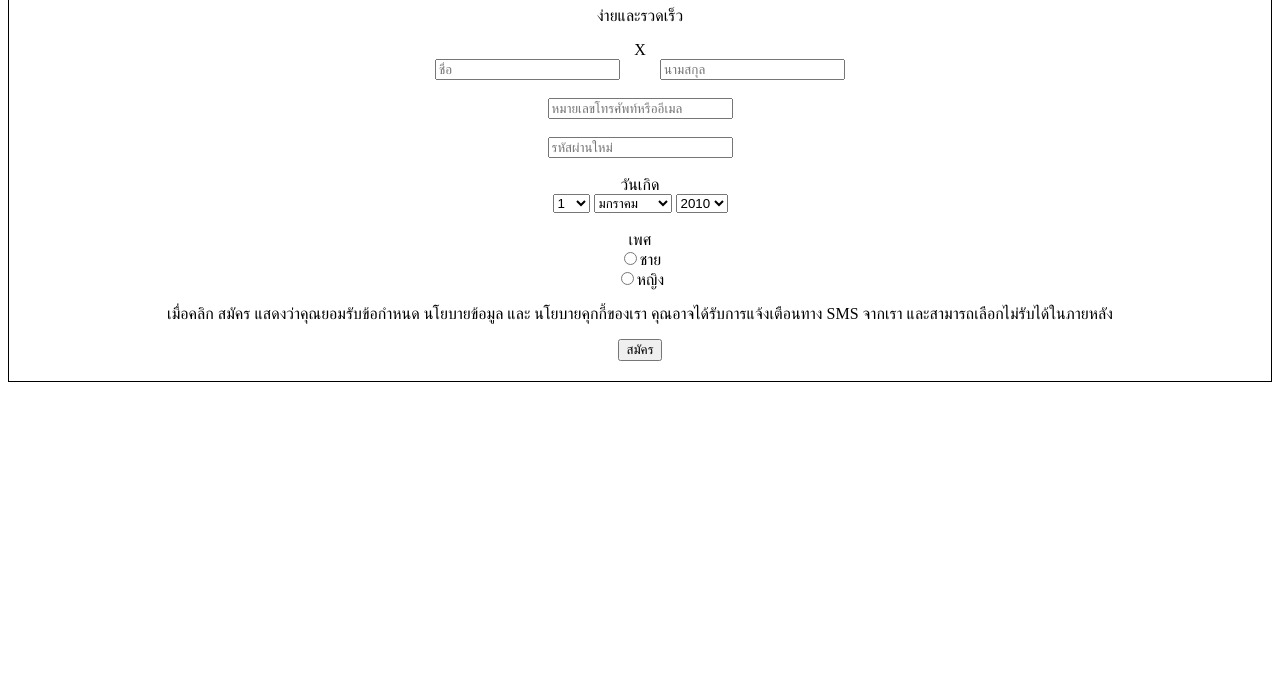
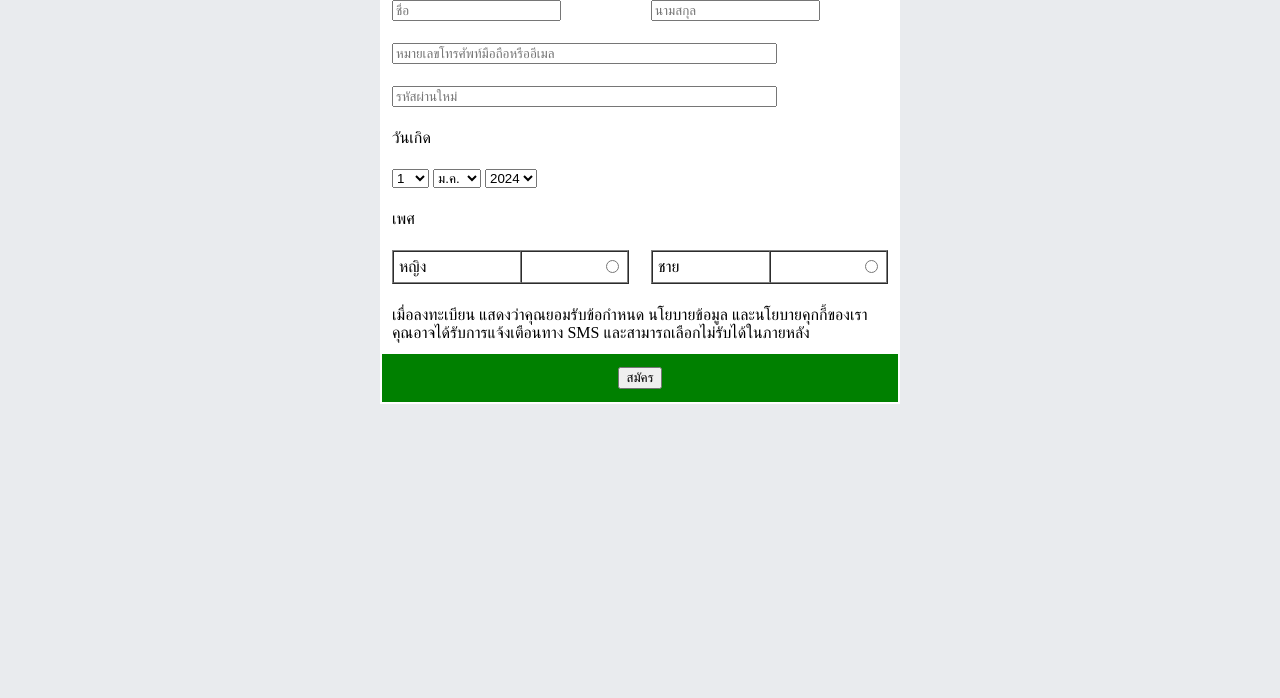
Before and after one commit to tanapat23/ENGSE611, a plain HTML site: page Exam/ExamLab1.html in a window 1280 px wide. Shown: the part 102-800 px from the top of the page. Drawn offline with Linux system fonts and the light colour scheme.

Commit message:
Add files via upload

```diff
--- a/Exam/ExamLab1.html
+++ b/Exam/ExamLab1.html
@@ -1,101 +1,188 @@
 <!DOCTYPE html>
-<html lang="en">
+<html lang="th">
 <head>
-    <meta charset="UTF-8">
-    <meta name="viewport" content="width=device-width, initial-scale=1.0">
-    <title>Document</title>
+<meta charset="UTF-8">
+<title>สมัคร</title>
 </head>
-<body align="center">
-    <div class="container" width="800px" hight="600px" style="border:1px solid black; padding:20px;">
-        <div class="title" align="between">
-            <div class="title-l">
-                <h1>สมัคร</h1>
-                <p>ง่ายและรวดเร็ว</p>
-            <div>
-                <div class="title-r">
-                    X
-                </div>
-        </div>
-        <form>
-            <input type="text" placeholder="ชื่อ">&nbsp; &nbsp; &nbsp; &nbsp; &nbsp;
-            <input type="text" placeholder="นามสกุล">
-            <br><br>
-            <input type="text" placeholder="หมายเลขโทรศัพท์หรืออีเมล">
-            <br><br>
-            <input type="password" placeholder="รหัสผ่านใหม่">
-            <br><br>
-            <label>วันเกิด</label>
-            <br>
-            <select>
-            <option value="date">1</option>
-            <option value="date">2</option>
-            <option value="date">3</option>
-            <option value="date">4</option>
-            <option value="date">5</option>
-            <option value="date">6</option>
-            <option value="date">7</option>
-            <option value="date">8</option>
-            <option value="date">9</option>
-            <option value="date">10</option>
-            <option value="date">11</option>
-            <option value="date">12</option>
-            <option value="date">13</option>
-            <option value="date">14</option>
-            <option value="date">15</option>
-            <option value="date">16</option>
-            <option value="date">17</option>
-            <option value="date">18</option>
-            <option value="date">19</option>
-            <option value="date">20</option>
-            <option value="date">21</option>
-            <option value="date">22</option>
-            <option value="date">23</option>
-            <option value="date">24</option>
-            <option value="date">25</option>
-            <option value="date">26</option>
-            <option value="date">27</option>
-            <option value="date">28</option>
-            <option value="date">29</option>
-            <option value="date">30</option>
-            <option value="date">31</option>
-            </select>
-            <select>
-            <option value="month">มกราคม</option>
-            <option value="month">กุมภาพันธ์</option>
-            <option value="month">มีนาคม</option>
-            <option value="month">เมษายน</option>
-            <option value="month">พฤษภาคม</option>
-            <option value="month">มิถุนายน</option>
-            <option value="month">กรกฎาคม</option>
-            <option value="month">สิงหาคม</option>
-            <option value="month">กันยายน</option>
-            <option value="month">ตุลาคม</option>
-            <option value="month">พฤศจิกายน</option>
-            <option value="month">ธันวาคม</option>
-            </select>
-            <select>
-            <option value="year">2010</option>
-            <option value="year">2009</option>
-            <option value="year">2008</option>
-            <option value="year">2007</option>
-            <option value="year">2006</option>
-            <option value="year">2006</option>
-            <option value="year">2004</option>
-            <option value="year">2003</option>
-            <option value="year">2002</option>
-            <option value="year">2001</option>
-            <option value="year">2000</option>
-            <option value="year">1999</option>
-            </select>
-            <br>
-            <br>
-            <label >เพศ</label>
-            <br>
-            <input type="radio" name="gender" value="male">ชาย<br>
-            <input type="radio" name="gender" value="female">หญิง<br>
-            <p>เมื่อคลิก สมัคร แสดงว่าคุณยอมรับข้อกำหนด นโยบายข้อมูล และ นโยบายคุกกี้ของเรา คุณอาจได้รับการแจ้งเตือนทาง SMS จากเรา และสามารถเลือกไม่รับได้ในภายหลัง</p>
-            <button type="submit">สมัคร</button>
-        </form>
-    </div>
+<body bgcolor="E9EBEE">
+
+<table align="center" width="520" border="0" cellpadding="10" bgcolor="FFFFFF">
+  <tr>
+    <td colspan="3">
+      <table width="100%" border="0">
+        <tr>
+          <td>
+            <b>สมัคร</b><br>
+            ง่ายและเร็ว
+          </td>
+          <td align="right">
+            X
+          </td>
+        </tr>
+      </table>
+      <hr>
+    </td>
+  </tr>
+
+  <tr>
+    <td>
+      <input type="text" placeholder="ชื่อ" size="18">
+    </td>
+    <td>
+      <input type="text" placeholder="นามสกุล" size="18">
+    </td>
+  </tr>
+
+  <tr>
+    <td colspan="2">
+      <input type="text" placeholder="หมายเลขโทรศัพท์มือถือหรืออีเมล" size="45">
+    </td>
+  </tr>
+  <tr>
+    <td colspan="2">
+      <input type="password" placeholder="รหัสผ่านใหม่" size="45">
+    </td>
+  </tr>
+
+  <tr>
+    <td colspan="2">
+      วันเกิด
+    </td>
+  </tr>
+  <tr>
+    <td colspan="2">
+      <select name="day" id="day">
+                            <option value="1">1</option>
+                            <option value="2">2</option>
+                            <option value="3">3</option>
+                            <option value="4">4</option>
+                            <option value="5">5</option>
+                            <option value="6">6</option>
+                            <option value="7">7</option>
+                            <option value="8">8</option>
+                            <option value="9">9</option>
+                            <option value="10">10</option>
+                            <option value="11">11</option>
+                            <option value="12">12</option>
+                            <option value="13">13</option>
+                            <option value="14">14</option>
+                            <option value="15">15</option>
+                            <option value="16">16</option>
+                            <option value="17">17</option>
+                            <option value="18">18</option>
+                            <option value="19">19</option>
+                            <option value="20">20</option>
+                            <option value="21">21</option>
+                            <option value="22">22</option>
+                            <option value="23">23</option>
+                            <option value="24">24</option>
+                            <option value="25">25</option>
+                            <option value="26">26</option>
+                            <option value="27">27</option>
+                            <option value="28">28</option>
+                            <option value="29">29</option>
+                            <option value="30">30</option>
+                            <option value="31">31</option>
+                        </select>
+                        <select name="month" id="month">
+                            <option value="1">ม.ค.</option>
+                            <option value="2">ก.พ.</option>
+                            <option value="3">มี.ค.</option>
+                            <option value="4">เม.ย.</option>
+                            <option value="5">พ.ค.</option>
+                            <option value="6">มิ.ย.</option>
+                            <option value="7">ก.ค.</option>
+                            <option value="8">ส.ค.</option>
+                            <option value="9">ก.ย.</option>
+                            <option value="10">ต.ค.</option>
+                            <option value="11">พ.ย.</option>
+                            <option value="12">ธ.ค.</option>
+                        </select>
+                        <select name="year" id="year">
+                            <option value="2024">2024</option>
+                            <option value="2023">2023</option>
+                            <option value="2022">2022</option>
+                            <option value="2021">2021</option>
+                            <option value="2020">2020</option>
+                            <option value="2019">2019</option>
+                            <option value="2018">2018</option>
+                            <option value="2017">2017</option>
+                            <option value="2016">2016</option>
+                            <option value="2015">2015</option>
+                            <option value="2014">2014</option>
+                            <option value="2013">2013</option>
+                            <option value="2012">2012</option>
+                            <option value="2011">2011</option>
+                            <option value="2010">2010</option>
+                            <option value="2009">2009</option>
+                            <option value="2008">2008</option>
+                            <option value="2007">2007</option>
+                            <option value="2006">2006</option>
+                            <option value="2005">2005</option>
+                            <option value="2004">2004</option>
+                            <option value="2003">2003</option>
+                            <option value="2002">2002</option>
+                            <option value="2001">2001</option>
+                            <option value="2000">2000</option>
+                        </select>
+    </td>
+  </tr>
+
+  <!-- เพศ -->
+  <tr>
+    <td colspan="2">
+      เพศ
+    </td>
+  </tr>
+  <tr>
+    <td>
+      <table width="100%" border="1" cellpadding="5" cellspacing="0">
+        <tr>
+          <td>
+            หญิง
+          </td>
+          <td align="right">
+            <input type="radio" name="gender">
+          </td>
+        </tr>
+      </table>
+    </td>
+
+    <td>
+      <table width="100%" border="1" cellpadding="5" cellspacing="0">
+        <tr>
+          <td>
+            ชาย
+          </td>
+          <td align="right">
+            <input type="radio" name="gender">
+          </td>
+        </tr>
+      </table>
+    </td>
+  </tr>
+
+  <tr>
+    <td colspan="2">
+      เมื่อลงทะเบียน แสดงว่าคุณยอมรับข้อกำหนด นโยบายข้อมูล
+      และนโยบายคุกกี้ของเรา คุณอาจได้รับการแจ้งเตือนทาง SMS
+      และสามารถเลือกไม่รับได้ในภายหลัง
+    </td>
+  </tr>
+
+  <tr>
+    <td colspan="2" align="center" bgcolor="green">
+      <table width="100%" border="0">
+        <tr>
+          <td align="center">
+            <input type="submit" value="สมัคร">
+          </td>
+        </tr>
+      </table>
+    </td>
+  </tr>
+
+</table>
+
 </body>
 </html>
```
